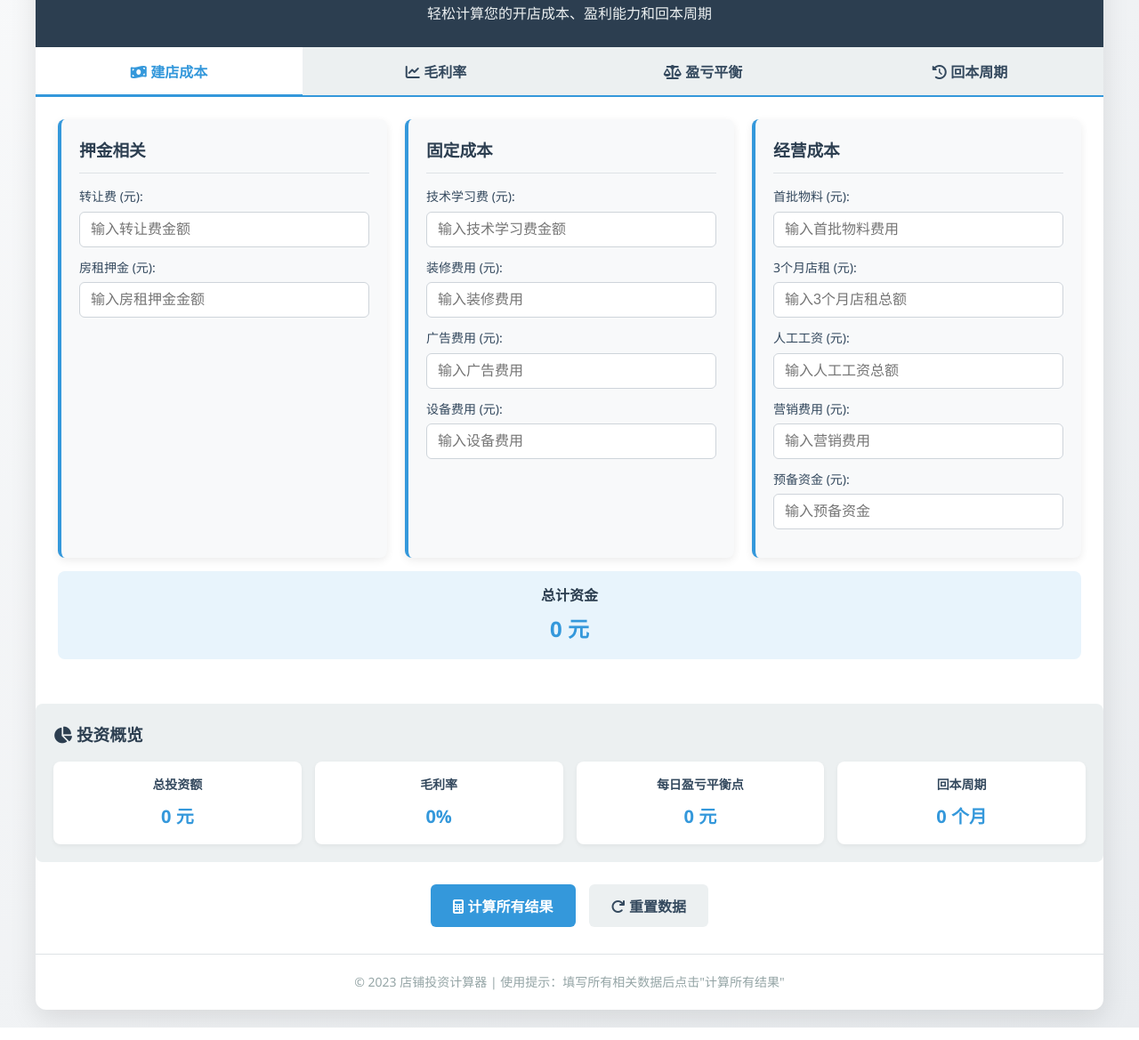
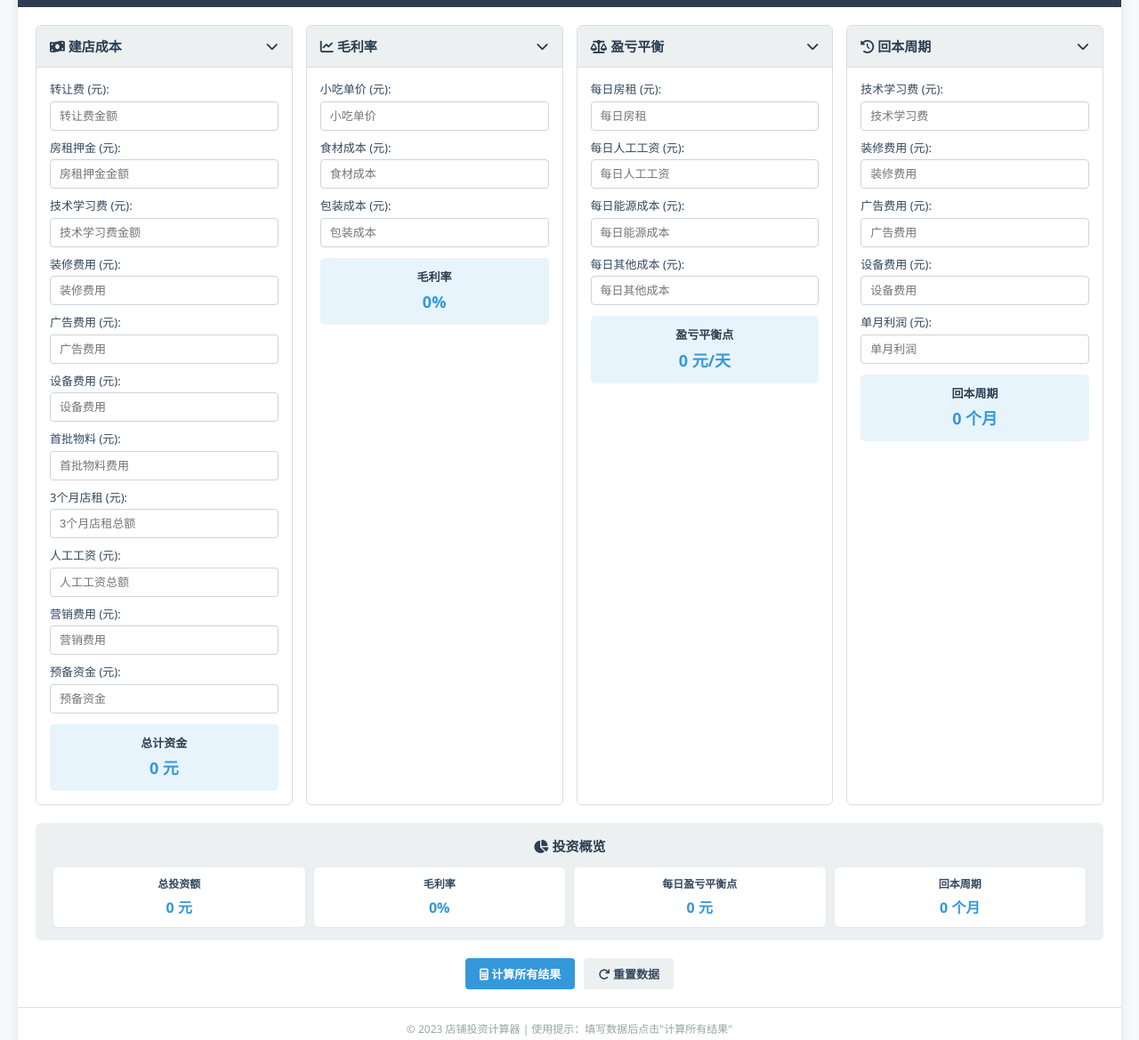
Before and after one commit to jerain666/can-yin, a website: page index.html in a window 1280 px wide. Shown: the part 97-1266 px from the top of the page at 89% size. Drawn offline with Linux system fonts and the light colour scheme.

Commit message:
Update index.html

```diff
--- a/index.html
+++ b/index.html
@@ -22,179 +22,198 @@
             --danger: #e74c3c;
             --gray: #95a5a6;
             --dark: #34495e;
+            --card-border: #ddd;
         }
 
         body {
             font-family: 'Segoe UI', Tahoma, Geneva, Verdana, sans-serif;
-            line-height: 1.6;
+            line-height: 1.5;
             color: #333;
-            background: linear-gradient(135deg, #f8f9fa 0%, #e9ecef 100%);
+            background: #f8f9fa;
             min-height: 100vh;
             padding: 20px;
+            font-size: 14px;
         }
 
         .container {
-            max-width: 1200px;
+            max-width: 1400px;
             margin: 0 auto;
             background: white;
-            border-radius: 12px;
-            box-shadow: 0 10px 30px rgba(0, 0, 0, 0.1);
+            border-radius: 8px;
+            box-shadow: 0 4px 12px rgba(0, 0, 0, 0.1);
             overflow: hidden;
         }
 
         header {
             background: var(--secondary);
             color: white;
-            padding: 25px 30px;
+            padding: 15px 20px;
             text-align: center;
         }
 
         header h1 {
-            margin-bottom: 10px;
-            font-size: 28px;
+            margin-bottom: 5px;
+            font-size: 20px;
         }
 
         header p {
             color: var(--light);
-            font-size: 16px;
+            font-size: 13px;
         }
 
-        .tabs {
-            display: flex;
-            background: var(--light);
-            border-bottom: 2px solid var(--primary);
+        .calculator-grid {
+            display: grid;
+            grid-template-columns: repeat(2, 1fr);
+            gap: 15px;
+            padding: 20px;
         }
 
-        .tab-btn {
-            padding: 15px 25px;
-            background: none;
-            border: none;
-            cursor: pointer;
-            font-size: 16px;
-            font-weight: 600;
-            color: var(--dark);
-            transition: all 0.3s;
-            position: relative;
-            flex: 1;
-            text-align: center;
+        @media (min-width: 1200px) {
+            .calculator-grid {
+                grid-template-columns: repeat(4, 1fr);
+            }
         }
 
-        .tab-btn:hover {
-            background: rgba(52, 152, 219, 0.1);
+        @media (max-width: 768px) {
+            .calculator-grid {
+                grid-template-columns: 1fr;
             }
-
-        .tab-btn.active {
-            color: var(--primary);
-            background: white;
-        }
-
-        .tab-btn.active::after {
-            content: '';
-            position: absolute;
-            bottom: -2px;
-            left: 0;
-            width: 100%;
-            height: 3px;
-            background: var(--primary);
-        }
-
-        .tab-content {
-            display: none;
-            padding: 25px;
-        }
-
-        .tab-content.active {
-            display: block;
-            animation: fadeIn 0.5s;
-        }
-
-        @keyframes fadeIn {
-            from { opacity: 0; }
-            to { opacity: 1; }
-        }
-
-        .calc-grid {
-            display: grid;
-            grid-template-columns: repeat(auto-fit, minmax(300px, 1fr));
-            gap: 20px;
         }
 
         .calc-card {
-            background: #f8f9fa;
-            border-radius: 8px;
-            padding: 20px;
-            box-shadow: 0 3px 10px rgba(0, 0, 0, 0.08);
-            border-left: 4px solid var(--primary);
+            background: white;
+            border: 1px solid var(--card-border);
+            border-radius: 6px;
+            overflow: hidden;
         }
 
-        .calc-card h3 {
+        .card-header {
+            background: var(--light);
+            padding: 12px 15px;
+            cursor: pointer;
+            display: flex;
+            justify-content: space-between;
+            align-items: center;
+            border-bottom: 1px solid var(--card-border);
+        }
+
+        .card-header h2 {
+            font-size: 15px;
             color: var(--secondary);
-            margin-bottom: 15px;
-            padding-bottom: 10px;
-            border-bottom: 1px solid #dee2e6;
+            margin: 0;
+        }
+
+        .card-content {
+            padding: 15px;
         }
 
         .input-group {
-            margin-bottom: 12px;
+            margin-bottom: 10px;
         }
 
         .input-group label {
             display: block;
-            margin-bottom: 5px;
+            margin-bottom: 3px;
             font-weight: 500;
             color: var(--dark);
-            font-size: 14px;
+            font-size: 13px;
         }
 
         .input-group input {
             width: 100%;
-            padding: 10px 12px;
+            padding: 8px 10px;
             border: 1px solid #ced4da;
-            border-radius: 6px;
-            font-size: 16px;
-            transition: border-color 0.3s;
+            border-radius: 4px;
+            font-size: 13px;
         }
 
         .input-group input:focus {
             outline: none;
             border-color: var(--primary);
-            box-shadow: 0 0 0 3px rgba(52, 152, 219, 0.2);
+            box-shadow: 0 0 0 2px rgba(52, 152, 219, 0.2);
         }
 
         .result-box {
             background: #e8f4fc;
-            padding: 15px;
-            border-radius: 8px;
-            margin-top: 15px;
+            padding: 12px;
+            border-radius: 5px;
+            margin-top: 12px;
             text-align: center;
         }
 
         .result-box h4 {
             color: var(--secondary);
             margin-bottom: 5px;
+            font-size: 13px;
         }
 
         .result-value {
-            font-size: 24px;
+            font-size: 18px;
+            font-weight: 700;
+            color: var(--primary);
+        }
+
+        .summary-section {
+            background: var(--light);
+            padding: 15px 20px;
+            margin: 0 20px 20px;
+            border-radius: 6px;
+        }
+
+        .summary-section h3 {
+            color: var(--secondary);
+            margin-bottom: 12px;
+            font-size: 15px;
+            text-align: center;
+        }
+
+        .summary-grid {
+            display: grid;
+            grid-template-columns: repeat(2, 1fr);
+            gap: 10px;
+        }
+
+        @media (min-width: 768px) {
+            .summary-grid {
+                grid-template-columns: repeat(4, 1fr);
+            }
+        }
+
+        .summary-item {
+            text-align: center;
+            padding: 10px;
+            background: white;
+            border-radius: 5px;
+            box-shadow: 0 1px 3px rgba(0, 0, 0, 0.05);
+        }
+
+        .summary-item h4 {
+            color: var(--dark);
+            font-size: 12px;
+            margin-bottom: 5px;
+        }
+
+        .summary-item .value {
+            font-size: 16px;
             font-weight: 700;
             color: var(--primary);
         }
 
         .action-buttons {
             display: flex;
-            gap: 15px;
-            margin-top: 25px;
+            gap: 10px;
             justify-content: center;
+            padding: 0 20px 20px;
         }
 
         .btn {
-            padding: 12px 25px;
+            padding: 8px 16px;
             border: none;
-            border-radius: 6px;
-            font-size: 16px;
+            border-radius: 4px;
+            font-size: 13px;
             font-weight: 600;
             cursor: pointer;
-            transition: all 0.3s;
+            transition: all 0.2s;
         }
 
         .btn-primary {
@@ -215,65 +234,24 @@
             background: #dde4e6;
         }
 
-        .summary-section {
-            background: var(--light);
-            padding: 20px;
-            border-radius: 8px;
-            margin-top: 25px;
+        footer {
+            text-align: center;
+            padding: 15px;
+            color: var(--gray);
+            font-size: 12px;
+            border-top: 1px solid #dee2e6;
         }
 
-        .summary-section h3 {
-            color: var(--secondary);
-            margin-bottom: 15px;
+        .collapsed .card-content {
+            display: none;
         }
 
-        .summary-grid {
-            display: grid;
-            grid-template-columns: repeat(auto-fit, minmax(200px, 1fr));
-            gap: 15px;
+        .card-icon {
+            transition: transform 0.3s;
         }
 
-        .summary-item {
-            text-align: center;
-            padding: 15px;
-            background: white;
-            border-radius: 8px;
-            box-shadow: 0 2px 5px rgba(0, 0, 0, 0.05);
-        }
-
-        .summary-item h4 {
-            color: var(--dark);
-            font-size: 14px;
-            margin-bottom: 8px;
-        }
-
-        .summary-item .value {
-            font-size: 20px;
-            font-weight: 700;
-            color: var(--primary);
-        }
-
-        @media (max-width: 768px) {
-            .tabs {
-                flex-direction: column;
-            }
-
-            .calc-grid {
-                grid-template-columns: 1fr;
-            }
-
-            .action-buttons {
-                flex-direction: column;
-            }
-        }
-
-        footer {
-            text-align: center;
-            padding: 20px;
-            color: var(--gray);
-            font-size: 14px;
-            border-top: 1px solid #dee2e6;
-            margin-top: 30px;
+        .collapsed .card-icon {
+            transform: rotate(-90deg);
         }
     </style>
 </head>
@@ -284,70 +262,57 @@
             <p>轻松计算您的开店成本、盈利能力和回本周期</p>
         </header>
 
-        <div class="tabs">
-            <button class="tab-btn active" data-tab="cost"><i class="fas fa-money-bill-wave"></i> 建店成本</button>
-            <button class="tab-btn" data-tab="profit"><i class="fas fa-chart-line"></i> 毛利率</button>
-            <button class="tab-btn" data-tab="break-even"><i class="fas fa-balance-scale"></i> 盈亏平衡</button>
-            <button class="tab-btn" data-tab="payback"><i class="fas fa-history"></i> 回本周期</button>
+        <div class="calculator-grid">
+            <!-- 建店成本部分 -->
+            <div class="calc-card">
+                <div class="card-header" onclick="toggleCard(this.parentNode)">
+                    <h2><i class="fas fa-money-bill-wave"></i> 建店成本</h2>
+                    <span class="card-icon"><i class="fas fa-chevron-down"></i></span>
                 </div>
-
-        <div class="tab-content active" id="cost">
-            <div class="calc-grid">
-                <div class="calc-card">
-                    <h3>押金相关</h3>
+                <div class="card-content">
                     <div class="input-group">
                         <label for="transferFee">转让费 (元):</label>
-                        <input type="number" id="transferFee" placeholder="输入转让费金额">
+                        <input type="number" id="transferFee" placeholder="转让费金额">
                     </div>
                     <div class="input-group">
                         <label for="rentDeposit">房租押金 (元):</label>
-                        <input type="number" id="rentDeposit" placeholder="输入房租押金金额">
+                        <input type="number" id="rentDeposit" placeholder="房租押金金额">
                     </div>
-                </div>
-
-                <div class="calc-card">
-                    <h3>固定成本</h3>
                     <div class="input-group">
                         <label for="techFee">技术学习费 (元):</label>
-                        <input type="number" id="techFee" placeholder="输入技术学习费金额">
+                        <input type="number" id="techFee" placeholder="技术学习费金额">
                     </div>
                     <div class="input-group">
                         <label for="decoration">装修费用 (元):</label>
-                        <input type="number" id="decoration" placeholder="输入装修费用">
+                        <input type="number" id="decoration" placeholder="装修费用">
                     </div>
                     <div class="input-group">
                         <label for="advertisement">广告费用 (元):</label>
-                        <input type="number" id="advertisement" placeholder="输入广告费用">
+                        <input type="number" id="advertisement" placeholder="广告费用">
                     </div>
                     <div class="input-group">
                         <label for="equipment">设备费用 (元):</label>
-                        <input type="number" id="equipment" placeholder="输入设备费用">
+                        <input type="number" id="equipment" placeholder="设备费用">
                     </div>
-                </div>
-
-                <div class="calc-card">
-                    <h3>经营成本</h3>
                     <div class="input-group">
                         <label for="material">首批物料 (元):</label>
-                        <input type="number" id="material" placeholder="输入首批物料费用">
+                        <input type="number" id="material" placeholder="首批物料费用">
                     </div>
                     <div class="input-group">
                         <label for="threeMonthsRent">3个月店租 (元):</label>
-                        <input type="number" id="threeMonthsRent" placeholder="输入3个月店租总额">
+                        <input type="number" id="threeMonthsRent" placeholder="3个月店租总额">
                     </div>
                     <div class="input-group">
                         <label for="labor">人工工资 (元):</label>
-                        <input type="number" id="labor" placeholder="输入人工工资总额">
+                        <input type="number" id="labor" placeholder="人工工资总额">
                     </div>
                     <div class="input-group">
                         <label for="marketing">营销费用 (元):</label>
-                        <input type="number" id="marketing" placeholder="输入营销费用">
+                        <input type="number" id="marketing" placeholder="营销费用">
                     </div>
                     <div class="input-group">
                         <label for="reserve">预备资金 (元):</label>
-                        <input type="number" id="reserve" placeholder="输入预备资金">
-                    </div>
-                </div>
+                        <input type="number" id="reserve" placeholder="预备资金">
                     </div>
 
                     <div class="result-box">
@@ -355,30 +320,26 @@
                         <div class="result-value" id="totalCost">0 元</div>
                     </div>
                 </div>
+            </div>
 
-        <div class="tab-content" id="profit">
-            <div class="calc-grid">
+            <!-- 毛利率计算部分 -->
             <div class="calc-card">
-                    <h3>产品定价</h3>
+                <div class="card-header" onclick="toggleCard(this.parentNode)">
+                    <h2><i class="fas fa-chart-line"></i> 毛利率</h2>
+                    <span class="card-icon"><i class="fas fa-chevron-down"></i></span>
+                </div>
+                <div class="card-content">
                     <div class="input-group">
                         <label for="snackPrice">小吃单价 (元):</label>
-                        <input type="number" id="snackPrice" placeholder="输入小吃单价">
+                        <input type="number" id="snackPrice" placeholder="小吃单价">
                     </div>
                     <div class="input-group">
                         <label for="materialCost">食材成本 (元):</label>
-                        <input type="number" id="materialCost" placeholder="输入食材成本">
+                        <input type="number" id="materialCost" placeholder="食材成本">
                     </div>
                     <div class="input-group">
                         <label for="packagingCost">包装成本 (元):</label>
-                        <input type="number" id="packagingCost" placeholder="输入包装成本">
-                    </div>
-                </div>
-
-                <div class="calc-card">
-                    <h3>毛利率说明</h3>
-                    <p>毛利率 = (营业额 - 食材成本 - 包装成本) / 营业额 × 100%</p>
-                    <p>毛利率是衡量产品盈利能力的重要指标，健康的毛利率通常在60%以上。</p>
-                </div>
+                        <input type="number" id="packagingCost" placeholder="包装成本">
                     </div>
 
                     <div class="result-box">
@@ -386,35 +347,30 @@
                         <div class="result-value" id="profitMargin">0%</div>
                     </div>
                 </div>
+            </div>
 
-        <div class="tab-content" id="break-even">
-            <div class="calc-grid">
+            <!-- 盈亏平衡点计算部分 -->
             <div class="calc-card">
-                    <h3>每日运营成本</h3>
+                <div class="card-header" onclick="toggleCard(this.parentNode)">
+                    <h2><i class="fas fa-balance-scale"></i> 盈亏平衡</h2>
+                    <span class="card-icon"><i class="fas fa-chevron-down"></i></span>
+                </div>
+                <div class="card-content">
                     <div class="input-group">
                         <label for="dailyRent">每日房租 (元):</label>
-                        <input type="number" id="dailyRent" placeholder="输入每日房租">
+                        <input type="number" id="dailyRent" placeholder="每日房租">
                     </div>
                     <div class="input-group">
                         <label for="dailyLabor">每日人工工资 (元):</label>
-                        <input type="number" id="dailyLabor" placeholder="输入每日人工工资">
+                        <input type="number" id="dailyLabor" placeholder="每日人工工资">
                     </div>
                     <div class="input-group">
                         <label for="dailyEnergy">每日能源成本 (元):</label>
-                        <input type="number" id="dailyEnergy" placeholder="输入每日能源成本">
+                        <input type="number" id="dailyEnergy" placeholder="每日能源成本">
                     </div>
                     <div class="input-group">
                         <label for="dailyOther">每日其他成本 (元):</label>
-                        <input type="number" id="dailyOther" placeholder="输入每日其他成本">
-                    </div>
-                </div>
-
-                <div class="calc-card">
-                    <h3>盈亏平衡说明</h3>
-                    <p>盈亏平衡点 = (每日总成本) / 毛利率</p>
-                    <p>盈亏平衡点表示您每天需要达到的销售额才能不亏不赚。</p>
-                    <p>例如：每日总成本500元，毛利率50%，则盈亏平衡点为1000元/天。</p>
-                </div>
+                        <input type="number" id="dailyOther" placeholder="每日其他成本">
                     </div>
 
                     <div class="result-box">
@@ -422,48 +378,41 @@
                         <div class="result-value" id="breakEvenPoint">0 元/天</div>
                     </div>
                 </div>
+            </div>
 
-        <div class="tab-content" id="payback">
-            <div class="calc-grid">
+            <!-- 回本周期计算部分 -->
             <div class="calc-card">
-                    <h3>固定投资</h3>
+                <div class="card-header" onclick="toggleCard(this.parentNode)">
+                    <h2><i class="fas fa-history"></i> 回本周期</h2>
+                    <span class="card-icon"><i class="fas fa-chevron-down"></i></span>
+                </div>
+                <div class="card-content">
                     <div class="input-group">
                         <label for="fixedTechFee">技术学习费 (元):</label>
-                        <input type="number" id="fixedTechFee" placeholder="输入技术学习费">
+                        <input type="number" id="fixedTechFee" placeholder="技术学习费">
                     </div>
                     <div class="input-group">
                         <label for="fixedDecoration">装修费用 (元):</label>
-                        <input type="number" id="fixedDecoration" placeholder="输入装修费用">
+                        <input type="number" id="fixedDecoration" placeholder="装修费用">
                     </div>
                     <div class="input-group">
                         <label for="fixedAd">广告费用 (元):</label>
-                        <input type="number" id="fixedAd" placeholder="输入广告费用">
+                        <input type="number" id="fixedAd" placeholder="广告费用">
                     </div>
                     <div class="input-group">
                         <label for="fixedEquipment">设备费用 (元):</label>
-                        <input type="number" id="fixedEquipment" placeholder="输入设备费用">
+                        <input type="number" id="fixedEquipment" placeholder="设备费用">
                     </div>
-                </div>
-
-                <div class="calc-card">
-                    <h3>月利润</h3>
                     <div class="input-group">
                         <label for="monthlyProfit">单月利润 (元):</label>
-                        <input type="number" id="monthlyProfit" placeholder="输入单月利润">
-                    </div>
-                </div>
-
-                <div class="calc-card">
-                    <h3>回本周期说明</h3>
-                    <p>回本周期 = 固定投资总额 / 单月利润</p>
-                    <p>回本周期表示您需要多少个月才能收回初始投资。</p>
-                    <p>通常，餐饮行业的回本周期在6-18个月之间被认为是健康的。</p>
-                </div>
+                        <input type="number" id="monthlyProfit" placeholder="单月利润">
                     </div>
 
                     <div class="result-box">
                         <h4>回本周期</h4>
                         <div class="result-value" id="paybackPeriod">0 个月</div>
+                    </div>
+                </div>
             </div>
         </div>
 
@@ -495,28 +444,21 @@
         </div>
 
         <footer>
-            <p>© 2023 店铺投资计算器 | 使用提示：填写所有相关数据后点击"计算所有结果"</p>
+            <p>© 2023 店铺投资计算器 | 使用提示：填写数据后点击"计算所有结果"</p>
         </footer>
     </div>
 
     <script>
         document.addEventListener('DOMContentLoaded', function() {
-            // 选项卡功能
-            const tabBtns = document.querySelectorAll('.tab-btn');
-            const tabContents = document.querySelectorAll('.tab-content');
+            // 折叠面板功能
+            window.toggleCard = function(card) {
+                card.classList.toggle('collapsed');
+            };
 
-            tabBtns.forEach(btn => {
-                btn.addEventListener('click', () => {
-                    const tabId = btn.getAttribute('data-tab');
-
-                    // 更新按钮状态
-                    tabBtns.forEach(b => b.classList.remove('active'));
-                    btn.classList.add('active');
-
-                    // 更新内容显示
-                    tabContents.forEach(content => content.classList.remove('active'));
-                    document.getElementById(tabId).classList.add('active');
-                });
+            // 默认展开所有卡片
+            const cards = document.querySelectorAll('.calc-card');
+            cards.forEach(card => {
+                card.classList.remove('collapsed');
             });
 
             // 计算按钮
```
Lines whose indentation alone changed are shown as unchanged.
